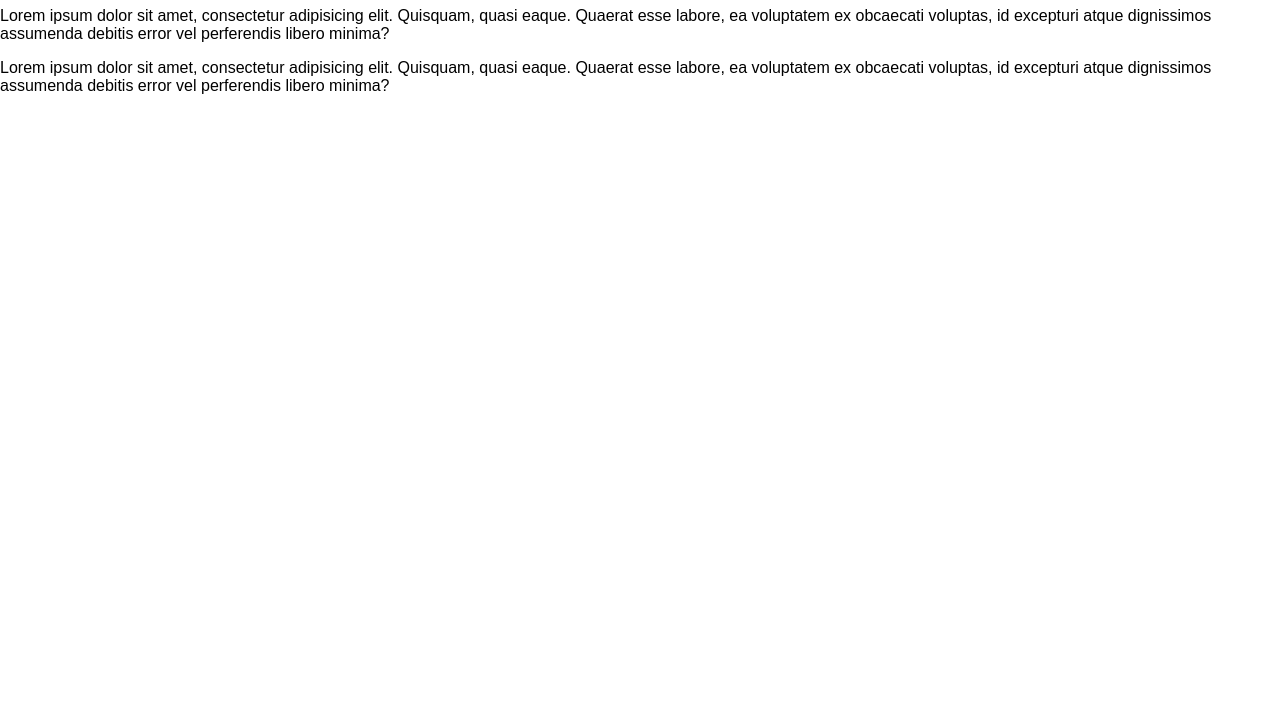
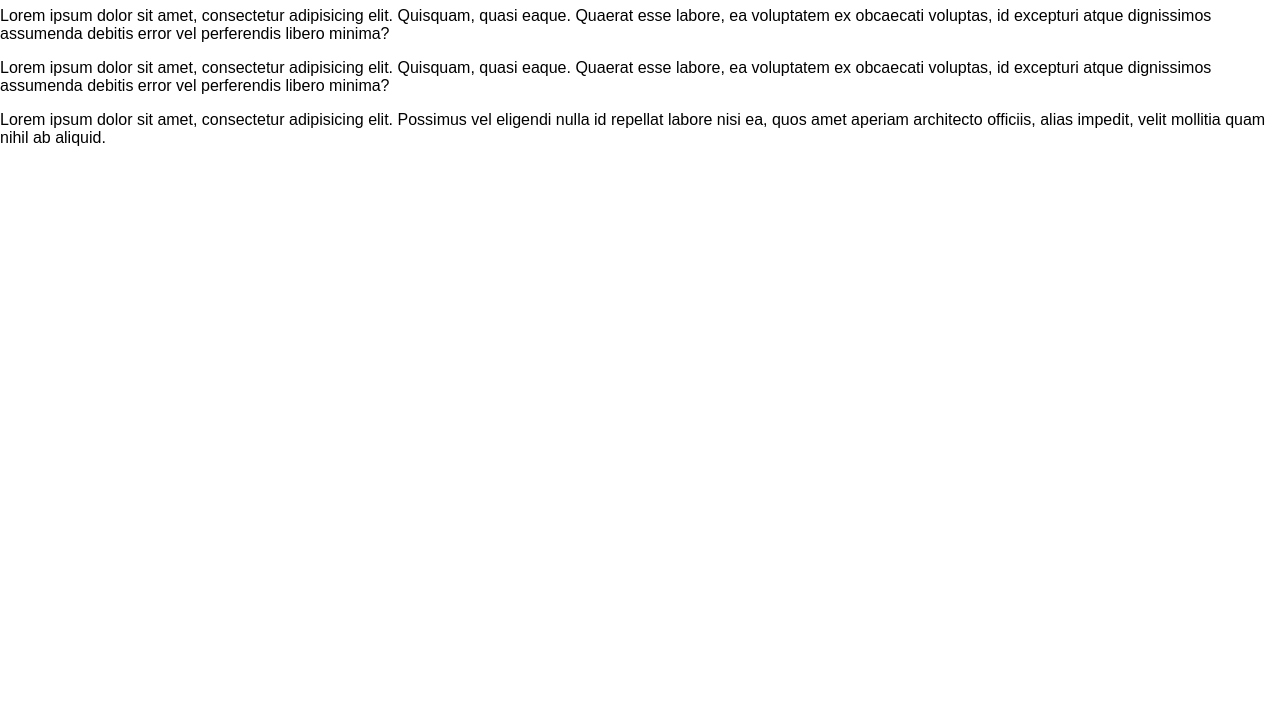
Before and after one commit to jamieleegtb/starter-project, a plain HTML site: page index.html in a window 1280 px wide. Shown: the part 73-800 px from the top of the page. Drawn offline with nearby package versions, Linux system fonts and the light colour scheme.

Commit message:
add sidebar

```diff
--- a/index.html
+++ b/index.html
@@ -17,6 +17,10 @@
 
     <p>Lorem ipsum dolor sit amet, consectetur adipisicing elit. Quisquam, quasi eaque. Quaerat esse labore, ea voluptatem ex obcaecati voluptas, id excepturi atque dignissimos assumenda debitis error vel perferendis libero minima?</p>
 
+    <aside>
+        <p>Lorem ipsum dolor sit amet, consectetur adipisicing elit. Possimus vel eligendi nulla id repellat labore nisi ea, quos amet aperiam architecto officiis, alias impedit, velit mollitia quam nihil ab aliquid.</p>
+    </aside>
+
     <script src="//ajax.googleapis.com/ajax/libs/jquery/1.11.1/jquery.min.js"></script>
     <script>window.jQuery || document.write('<script src="js/vendor/jquery-1.11.1.min.js"><\/script>')</script>
     <script src="js/main.js"></script>
```
